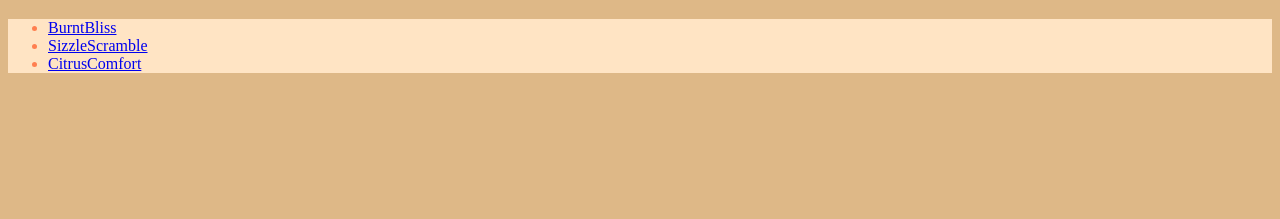
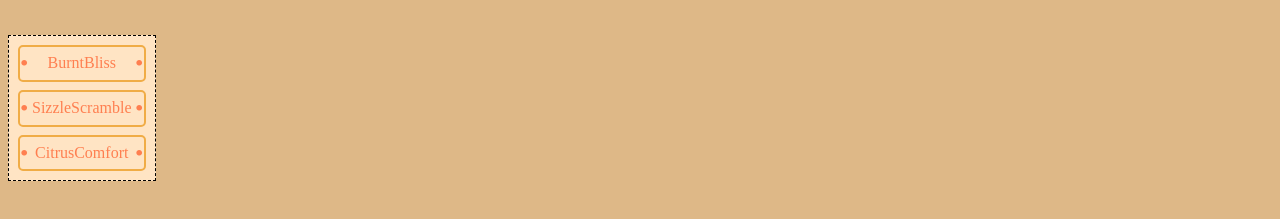
Before and after one commit to I-survivor-I/odin-recipes, a plain HTML site: page index.html in a window 1280 px wide. Shown: the part 61-280 px from the top of the page. Drawn offline with Linux system fonts and the light colour scheme.

Commit message:
custom bullet / hover(color) / box model

```diff
--- a/styles.css
+++ b/styles.css
@@ -17,10 +17,6 @@ h4 {
     color: firebrick;
 }
 
-ul {
-    background-color: bisque;
-    color: coral;
-}
 
 ol {
     background-color: darkseagreen;
@@ -33,3 +29,59 @@ img {
     margin-right: auto;
     width: 50%;
 }
+
+ul {
+    display: inline-block;
+    background-color: bisque;
+    color: coral;
+    border: 1px dashed black;
+    list-style: none;
+    padding: 1px;
+    position: relative; /* Needed to control the layout of <li> elements */
+}
+
+li  {
+    text-align: center;
+    list-style-position: inside;
+    border: 2px solid rgb(240, 172, 70);
+    border-radius: 5px;
+    position: relative;
+    margin: 8px;
+
+}
+
+a::before {
+    content: "•";      /* Custom marker (bullet) */
+    position: absolute;
+    left: 0;           /* Position the marker on the left */
+    top: 50%;          /* Vertically center the marker */
+    transform: translateY(-50%); /* Fine-tune the vertical alignment */
+    font-size: 24px;   /* Size of the marker */
+    color: coral;      /* Marker color (same as link color) */
+    pointer-events: none; /* Make sure it doesn't interfere with click events */
+}
+
+a::after {
+    content: "•";      /* Custom marker (bullet) on the right */
+    position: absolute;
+    right: 0;          /* Position the marker on the right */
+    top: 50%;          /* Vertically center the marker */
+    transform: translateY(-50%); /* Fine-tune the vertical alignment */
+    font-size: 24px;   /* Size of the marker */
+    color: coral;      /* Marker color (same as link color) */
+    pointer-events: none; /* Make sure it doesn't interfere with click events */
+}
+
+a   {
+    display: block;      /* Makes <a> a block element that fills the <li> */
+    padding: 6% 12px;        /* Padding inside the <a>, creating space around text */
+    text-decoration: none;  /* Remove underline by default */
+    color: coral;        /* Color of the link */
+    height: 100%;        /* Ensure <a> fills the full height of <li> */
+    width: 100%;         /* Ensure <a> fills the full width of <li> */
+    box-sizing: border-box; /* Ensure padding does not affect width/height */}
+
+li:hover {
+    background: rgb(217, 227, 233);     /* Background on hover */
+    text-decoration: wavy; /* Wavy underline on hover */
+}
```
